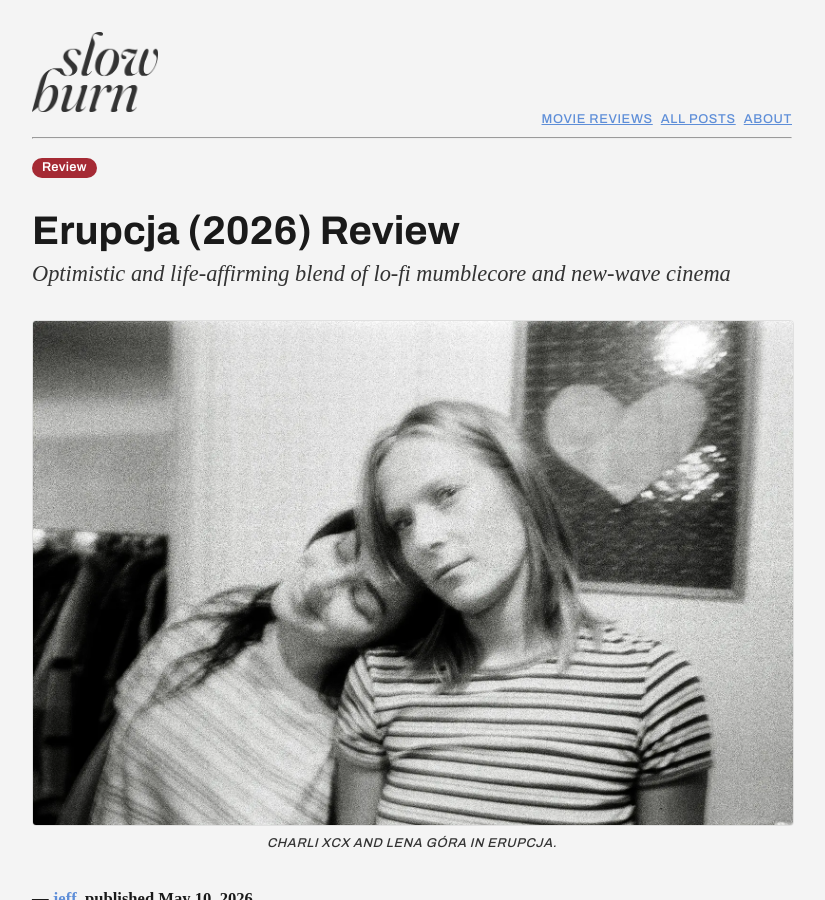
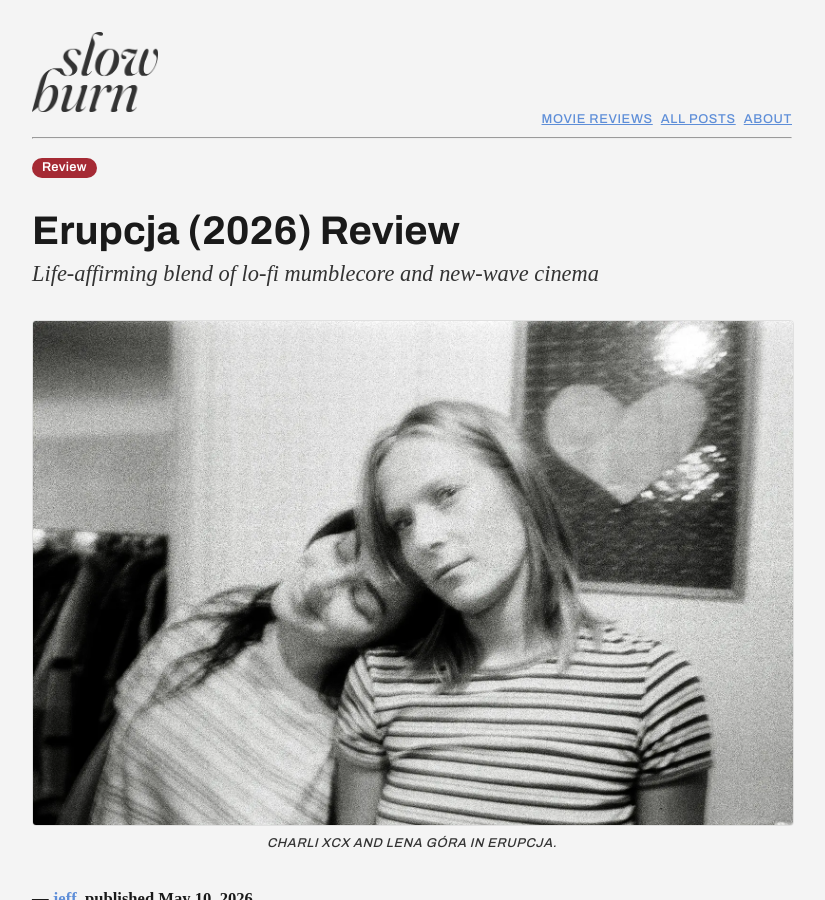
Before and after one commit to Slowburn-Movies/slowburn-movies.github.io, a Jekyll site: the page built from _posts/2026-05-10-erupcja.md, in a window 1280 px wide and 900 px high. Shown: the whole window, without its empty margins (228-1053 px from the left). Built offline with Jekyll 4.4.1, drawn with Linux system fonts in a browser that asks for light colours; some web fonts are replaced.

Commit message:
Update 2026-05-10-erupcja.md

```diff
--- a/_posts/2026-05-10-erupcja.md
+++ b/_posts/2026-05-10-erupcja.md
@@ -1,12 +1,11 @@
 ---
 published: true
-hidden: true
 type: review
 date: 2026-05-10
 author: jeff
 
 title: Erupcja
-subtitle: "Optimistic and life-affirming blend of lo-fi mumblecore and new-wave cinema"
+subtitle: "Life-affirming blend of lo-fi mumblecore and new-wave cinema"
 release_year: 2026
 director: "Pete Ohs"
 
```
